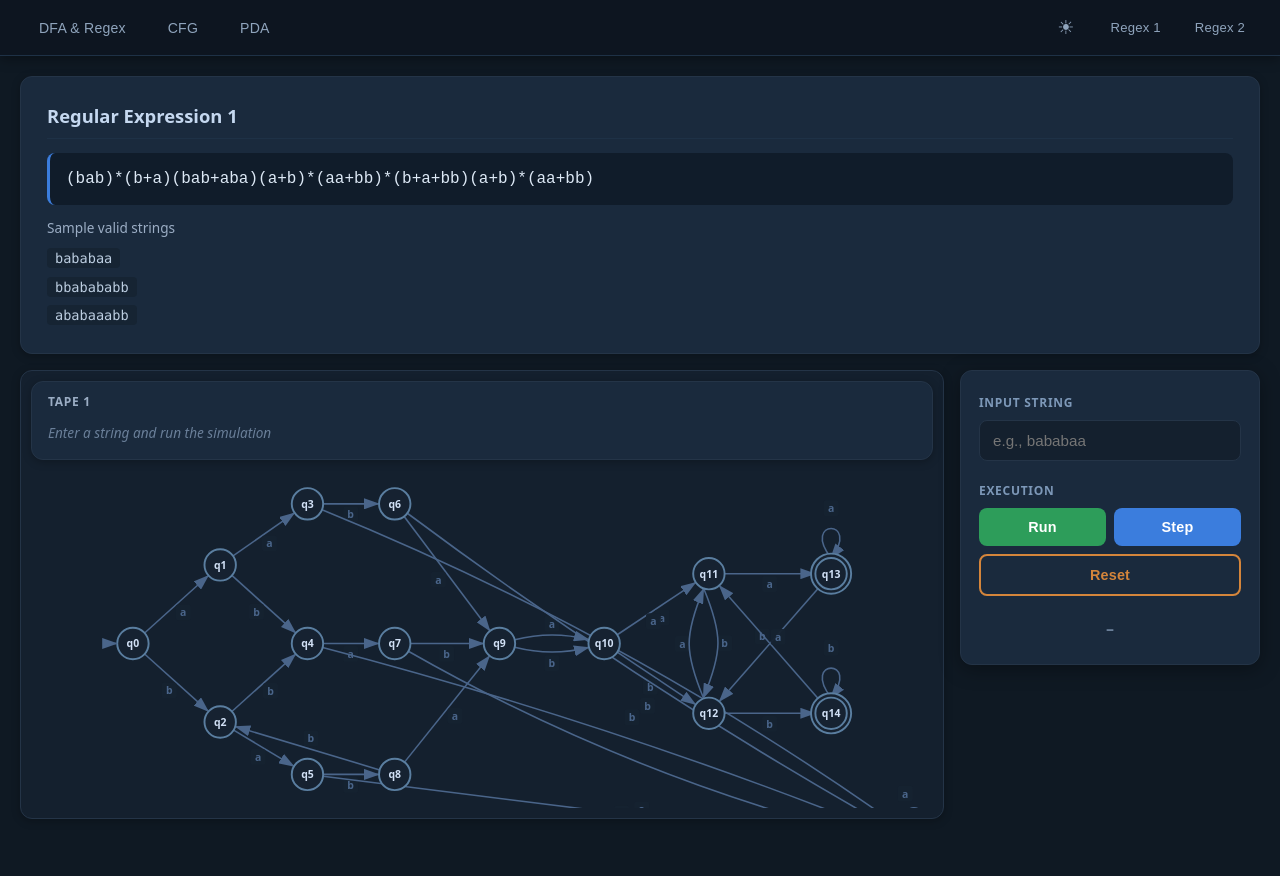
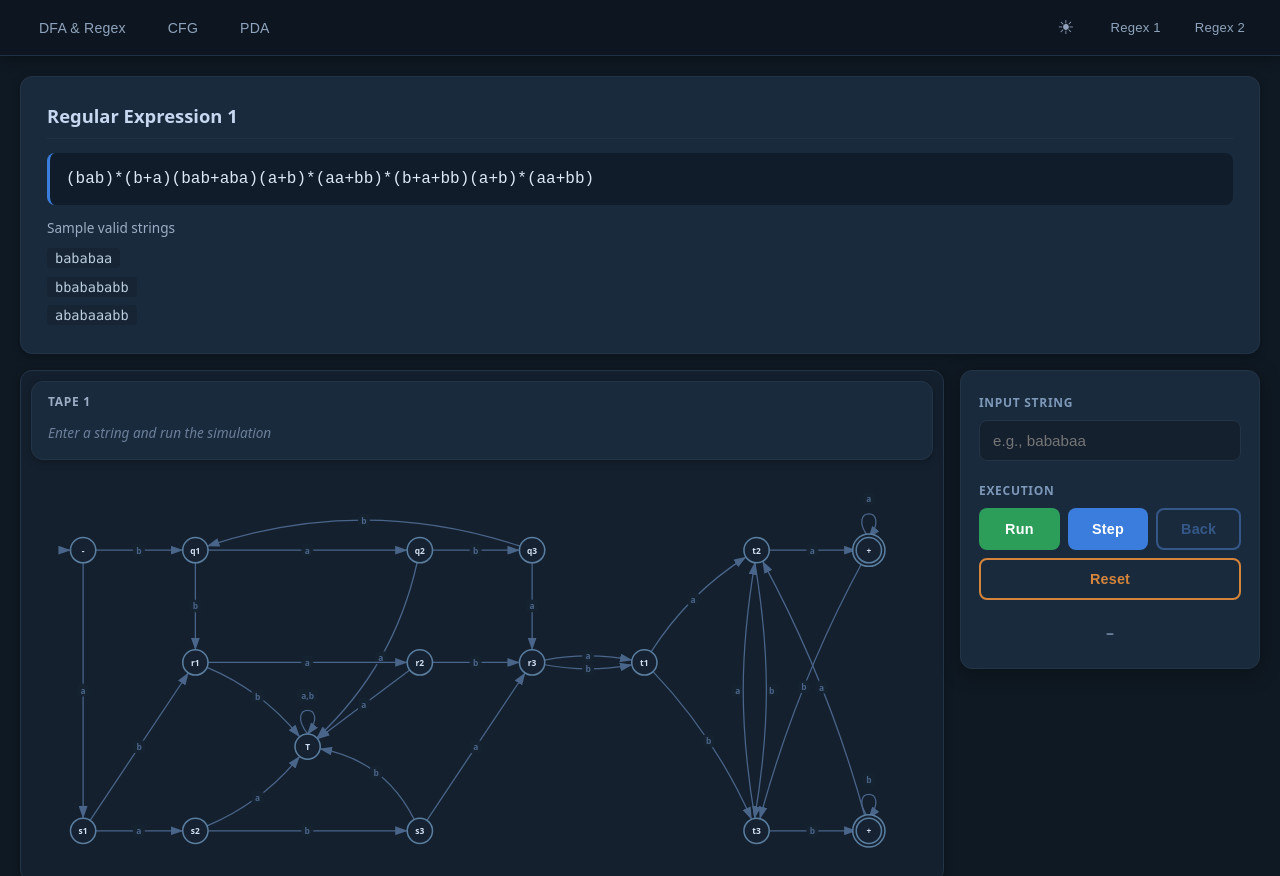
Before and after one commit to RKM0930/StateFlow, a plain HTML site: page index.html in a window 1280 px wide. Shown: the top 876 px of the page. Drawn offline with Linux system fonts and the light colour scheme.

Commit message:
CHANGES 1. Fixed the layout of DFA 1 2. Changed  labels of the DFA to be more readable by changing their position 3. Made the input labels of the transition lines to be in the middle 4. Added a back button for navigation

```diff
--- a/index.html
+++ b/index.html
@@ -74,7 +74,7 @@
                         </div>
                     </div>
                     <div class="svg-container">
-                        <svg id="dfa1-svg" viewBox="0 0 1600 600"></svg>
+                        <svg id="dfa1-svg" viewBox="0 0 1800 800"></svg>
                     </div>
                 </div>
                 <div class="control-panel">
@@ -87,6 +87,7 @@
                         <div class="ctrl-btn-group">
                             <button class="btn btn-run" id="run1-btn" onclick="startValidation(1)">Run</button>
                             <button class="btn btn-step" id="step1-btn" onclick="manualStep(1)">Step</button>
+                            <button class="btn btn-back" id="back1-btn" onclick="stepBack(1)" disabled>Back</button>
                         </div>
                         <button class="btn btn-reset full-width" id="reset1-btn" onclick="resetSimulation(1)">Reset</button>
                     </div>
@@ -118,7 +119,8 @@
                         <h3>Execution</h3>
                         <div class="ctrl-btn-group">
                             <button class="btn btn-run" id="run2-btn" onclick="startValidation(2)">Run</button>
-                            <button class="btn btn-step" id="step2-btn" onclick="manualStep(2)">Step</button>
+                            <button class="btn btn-step" id="step2-btn" onclick=
+                            <button class="btn btn-back" id="back2-btn" onclick="stepBack(2)" disabled>Back</button>
                         </div>
                         <button class="btn btn-reset full-width" id="reset2-btn" onclick="resetSimulation(2)">Reset</button>
                     </div>
--- a/script.js
+++ b/script.js
@@ -2,48 +2,78 @@
 // CORRECT DFA DATA (exactly as required)
 // =======================================================
 var dfa1 = {
-    states: [0,1,2,3,4,5,6,7,8,9,10,11,12,13,14,15],   // trap state 15 added
+    states: [0,1,2,3,4,5,6,7,8,9,10,11,12,13,14,15],
     alphabet: ['a', 'b'],
     start: 0,
-    accept: [13,14],                                    // 15 is NOT accepting
+    accept: [11, 15],  // x1+ = 11, x2+ = 15
     transitions: [
-        // existing transitions (preserved)
+        // - (0): a→s1(1), b→q1(2)
         [0,"a",1], [0,"b",2],
-        [1,"a",3], [1,"b",4],
-        [2,"a",5], [2,"b",4],
-        [3,"b",6],
-        [4,"a",7],
-        [5,"b",8],
-        [6,"a",9],
-        [7,"b",9],
-        [8,"a",9], [8,"b",2],
-        [9,"a",10], [9,"b",10],
-        [10,"a",11], [10,"b",12],
-        [11,"a",13], [11,"b",12],
-        [12,"a",11], [12,"b",14],
-        [13,"a",13], [13,"b",12],
-        [14,"a",11], [14,"b",14],
 
-        // ---- added missing transitions (trap state 15) ----
-        [3,"a",15],
-        [4,"b",15],
-        [5,"a",15],
-        [6,"b",15],
-        [7,"a",15],
+        // s1 (1): a→s2(12), b→r1(5)
+        [1,"a",12], [1,"b",5],
 
-        // trap state self‑loops
-        [15,"a",15],
-        [15,"b",15]
+        // q1 (2): a→q2(3), b→r1(5)
+        [2,"a",3], [2,"b",5],
+
+        // q2 (3): b→q3(4), a→T(14)
+        [3,"b",4], [3,"a",14],
+
+        // q3 (4): b→q1(2), a→r3(7)
+        [4,"b",2], [4,"a",7],
+
+        // r1 (5): a→r2(6), b→T(14)
+        [5,"a",6], [5,"b",14],
+
+        // r2 (6): b→r3(7), a→T(14)
+        [6,"b",7], [6,"a",14],
+
+        // r3 (7): a→t1(8), b→t1(8)
+        [7,"a",8], [7,"b",8],
+
+        // t1 (8): a→t2(9), b→t3(10)
+        [8,"a",9], [8,"b",10],
+
+        // t2 (9): a→x1+(11), b→t3(10)
+        [9,"a",11], [9,"b",10],
+
+        // t3 (10): a→t2(9), b→x2+(15)
+        [10,"a",9], [10,"b",15],
+
+        // x1+ (11): a→x1+(11), b→t3(10)
+        [11,"a",11], [11,"b",10],
+
+        // s2 (12): a→T(14), b→s3(13)
+        [12,"a",14], [12,"b",13],
+
+        // s3 (13): a→r3(7), b→T(14)
+        [13,"a",7], [13,"b",14],
+
+        // T (14): a→T(14), b→T(14)
+        [14,"a",14], [14,"b",14],
+
+        // x2+ (15): a→t2(9), b→x2+(15)
+        [15,"a",9], [15,"b",15],
     ],
     positions: {
-        0:{x:40,y:240},   1:{x:140,y:150},  2:{x:140,y:330},
-        3:{x:240,y:80},   4:{x:240,y:240},  5:{x:240,y:390},
-        6:{x:340,y:80},   7:{x:340,y:240},  8:{x:340,y:390},
-        9:{x:460,y:240},  10:{x:580,y:240}, 11:{x:700,y:160},
-        12:{x:700,y:320}, 13:{x:840,y:160}, 14:{x:840,y:320},
-        15:{x:960,y:480}                           // far bottom‑right (trap)
+        0: {x:60,   y:100},   // - (start)  Row1 Col1
+        1: {x:60,   y:500},   // s1         Row4 Col1
+        2: {x:220,  y:100},   // q1         Row1 Col2
+        3: {x:540,  y:100},   // q2         Row1 Col4
+        4: {x:700,  y:100},   // q3         Row1 Col5
+        5: {x:220,  y:260},   // r1         Row2 Col2
+        6: {x:540,  y:260},   // r2         Row2 Col4
+        7: {x:700,  y:260},   // r3         Row2 Col5
+        8: {x:860,  y:260},   // t1         Row2 Col6
+        9: {x:1020, y:100},   // t2         Row1 Col7
+        10:{x:1020, y:500},    // t3         Row4 Col7
+        11:{x:1180, y:100},   // x1+        Row1 Col8
+        12:{x:220,  y:500},   // s2         Row4 Col2
+        13:{x:540,  y:500},      // s3         Row4 Col4
+        14:{x:380,  y:380},   // T (trap)   Row3 Col3
+        15:{x:1180, y:500},   // x2+        Row4 Col8
     },
-    transform: { dx: 118.88, dy: -63.78, scale: 1.548 }
+    transform: { dx: 20, dy: 20, scale: 1.4 }
 };
 
 var dfa2 = {
@@ -368,32 +398,34 @@ function drawDFA(dfa, svgId, path, stepIndex, finalResult) {
         var width = isActive ? '3' : '1.8';
         var markerId = isActive ? mActive : mNorm;
 
-        // ---------- SELF-LOOPS (unchanged) ----------
+        // ---------- SELF-LOOPS ----------
         if (from === to) {
+            // Check if this self-loop has already been drawn (for combined a,b label)
+            var alreadyDrawn = false;
+            for (var k = 0; k < i; k++) {
+                if (dfa.transitions[k][0] === from && dfa.transitions[k][2] === from) {
+                    alreadyDrawn = true; break;
+                }
+            }
+            if (alreadyDrawn) continue; // skip second self-loop, already drawn combined
+
+            // Collect all self-loop symbols for this state
+            var selfSymbols = [];
+            for (var j = 0; j < dfa.transitions.length; j++) {
+                if (dfa.transitions[j][0] === from && dfa.transitions[j][2] === from) {
+                    selfSymbols.push(dfa.transitions[j][1]);
+                }
+            }
+            var selfLabel = selfSymbols.join(',');
             var p = pos[from];
-            var selfCount = 0;
-            for (var j = 0; j < dfa.transitions.length; j++) {
-                if (dfa.transitions[j][0] === from && dfa.transitions[j][2] === from) selfCount++;
-            }
-            var idx = 0;
-            for (var k = 0; k < i; k++) {
-                if (dfa.transitions[k][0] === from && dfa.transitions[k][2] === from) idx++;
-            }
             var baseX = p.x, baseY = p.y - R;
-            var offX = 0, labelX = baseX, labelY = baseY - 50;
-            if (selfCount === 2) {
-                if (idx === 0) { offX = -25; labelX = p.x - 35; }
-                else           { offX = 25;  labelX = p.x + 35; }
-            } else {
-                labelX = p.x; labelY = p.y - 75;
-            }
-            var x1 = baseX + offX;
+            var x1 = baseX;
             var d = 'M ' + x1 + ' ' + baseY +
                     ' C ' + (x1 - 35) + ' ' + (baseY - 45) + ',' +
                     (x1 + 35) + ' ' + (baseY - 45) + ',' +
                     x1 + ' ' + baseY;
             addPath(d, color, width, markerId);
-            addLabel(labelX, labelY, symbol, color);
+            addLabel(baseX, baseY - 55, selfLabel, color);
             continue;
         }
 
@@ -422,8 +454,8 @@ function drawDFA(dfa, svgId, path, stepIndex, finalResult) {
             var ey = y2 - (edy / elen) * (R + 1);
             var pathD = 'M ' + sx + ' ' + sy + ' Q ' + cpx + ' ' + cpy + ' ' + ex + ' ' + ey;
             addPath(pathD, color, width, markerId);
-            var labelX = cpx + px * (offset * 0.5);
-            var labelY = cpy + py * (offset * 0.5);
+            var labelX = 0.25*sx + 0.5*cpx + 0.25*ex;
+            var labelY = 0.25*sy + 0.5*cpy + 0.25*ey;
             addLabel(labelX, labelY, symbol, color);
             continue;
         }
@@ -493,11 +525,7 @@ function drawDFA(dfa, svgId, path, stepIndex, finalResult) {
                 // Label along quadratic curve, offset toward the bulge
                 var bx = 0.25 * sx + 0.5 * cpx + 0.25 * ex;
                 var by = 0.25 * sy + 0.5 * cpy + 0.25 * ey;
-                addLabel(
-                    bx + px * (curveOffset * 0.35),
-                    by + py * (curveOffset * 0.35),
-                    symbol, color
-                );
+                addLabel(bx, by, symbol, color);
             }
             addPath(pathD, color, width, markerId);
             continue;
@@ -553,9 +581,32 @@ function drawDFA(dfa, svgId, path, stepIndex, finalResult) {
                 var ey = y2 - (edy / elen) * (R + 1);
                 var pathD = 'M ' + sx + ' ' + sy + ' Q ' + cpx + ' ' + cpy + ' ' + ex + ' ' + ey;
                 addPath(pathD, color, width, markerId);
-                addLabel(cpx + px * (offset * 0.5), cpy + py * (offset * 0.5), symbol, color);
+                var labelX = 0.25*sx + 0.5*cpx + 0.25*ex;
+                var labelY = 0.25*sy + 0.5*cpy + 0.25*ey;
+                addLabel(labelX, labelY, symbol, color);
                 continue;
             }
+        }
+
+        // ---------- MANUAL CURVE OVERRIDES ----------
+        var manualCurves = {
+            '4-2': -80   // q3→q1 on b: curve 80px above Row1
+        };
+        var mcKey = from + '-' + to;
+        if (manualCurves[mcKey] !== undefined) {
+            var x1 = pos[from].x, y1 = pos[from].y;
+            var x2 = pos[to].x,   y2 = pos[to].y;
+            var cpx = (x1 + x2) / 2;
+            var cpy = Math.min(y1, y2) + manualCurves[mcKey];
+            var sdx = cpx-x1, sdy = cpy-y1, slen = Math.sqrt(sdx*sdx+sdy*sdy)||1;
+            var sx = x1+(sdx/slen)*R, sy = y1+(sdy/slen)*R;
+            var edx = x2-cpx, edy = y2-cpy, elen = Math.sqrt(edx*edx+edy*edy)||1;
+            var ex = x2-(edx/elen)*(R+1), ey = y2-(edy/elen)*(R+1);
+            addPath('M '+sx+' '+sy+' Q '+cpx+' '+cpy+' '+ex+' '+ey, color, width, markerId);
+            var mlx = 0.25*sx + 0.5*cpx + 0.25*ex;
+            var mly = 0.25*sy + 0.5*cpy + 0.25*ey;
+            addLabel(mlx, mly, symbol, color);
+            continue;
         }
 
         // ---------- SIMPLE SINGLE EDGE (straight line) ----------
@@ -569,10 +620,12 @@ function drawDFA(dfa, svgId, path, stepIndex, finalResult) {
         var ex = x2 - nx * (R + 1), ey = y2 - ny * (R + 1);
         var pathD = 'M ' + sx + ' ' + sy + ' L ' + ex + ' ' + ey;
         addPath(pathD, color, width, markerId);
-        var labelX = (sx + ex) / 2 + px * 12;
-        var labelY = (sy + ey) / 2 + py * 12;
+        var labelX = (sx + ex) / 2;
+        var labelY = (sy + ey) / 2;
         addLabel(labelX, labelY, symbol, color);
     }
+
+
 
     // --- DRAW STATE CIRCLES (unchanged) ---
     for (var j = 0; j < dfa.states.length; j++) {
@@ -609,7 +662,27 @@ function drawDFA(dfa, svgId, path, stepIndex, finalResult) {
         lbl.setAttribute("text-anchor", "middle"); lbl.setAttribute("dominant-baseline", "central");
         lbl.setAttribute("font-size", "12"); lbl.setAttribute("font-weight", "700");
         lbl.setAttribute("fill", (fill === glowGreen || fill === glowRed) ? '#ffffff' : labelFill);
-        lbl.textContent = "q" + state; g.appendChild(lbl);
+        // Custom state labels
+        var stateLabels = {
+            0: '-',
+            1: 's1',
+            2: 'q1',
+            3: 'q2',
+            4: 'q3',
+            5: 'r1',
+            6: 'r2',
+            7: 'r3',
+            8: 't1',
+            9: 't2',
+            10: 't3',
+            11: '+',
+            12: 's2',
+            13: 's3',
+            14: 'T',
+            15: '+'
+        };
+        lbl.textContent = stateLabels[state] !== undefined ? stateLabels[state] : 'q' + state;
+        g.appendChild(lbl);
         graphGroup.appendChild(g);
     }
 
@@ -733,7 +806,34 @@ function manualStep(dfaNum) {
     } else {
         document.getElementById('status' + dfaNum).textContent = 'Step ' + simulation.stepIndex;
         document.getElementById('status' + dfaNum).style.color = '#5b9cf5';
+        document.getElementById('back' + dfaNum + '-btn').disabled = false;
     }
+}
+
+function stepBack(dfaNum) {
+    if (simulation.dfaNum !== dfaNum) return;
+    if (simulation.autoTimer) return;
+    if (simulation.stepIndex <= 0) return;
+
+    simulation.finished = false;
+    simulation.stepIndex--;
+    var dfa = dfaNum === 1 ? dfa1 : dfa2;
+
+    drawDFA(dfa, 'dfa' + dfaNum + '-svg', simulation.path, simulation.stepIndex, null);
+    updateTape(dfaNum, simulation.input, simulation.stepIndex, null);
+
+    // Update status
+    var statusBadge = document.getElementById('status' + dfaNum);
+    if (simulation.stepIndex === 0) {
+        statusBadge.textContent = 'Tracing...';
+    } else {
+        statusBadge.textContent = 'Step ' + simulation.stepIndex;
+    }
+    statusBadge.style.color = '#5b9cf5';
+
+    // Re-enable Step, disable Back at start
+    document.getElementById('step' + dfaNum + '-btn').disabled = false;
+    document.getElementById('back' + dfaNum + '-btn').disabled = simulation.stepIndex <= 0;
 }
 
 function finishSimulation(dfaNum, dfa) {
@@ -770,6 +870,7 @@ function resetSimulation(dfaNum) {
     document.getElementById('input' + dfaNum).value = '';
     document.getElementById('run' + dfaNum + '-btn').disabled = false;
     document.getElementById('step' + dfaNum + '-btn').disabled = false;
+    document.getElementById('back' + dfaNum + '-btn').disabled = true;
     document.getElementById('status' + dfaNum).textContent = '\u2013';
     document.getElementById('status' + dfaNum).style.color = '#6a7f99';
 
@@ -792,6 +893,8 @@ function resetSimulationSilent(dfaNum) {
     if (elRun) elRun.disabled = false;
     var elStep = document.getElementById('step' + dfaNum + '-btn');
     if (elStep) elStep.disabled = false;
+    var elBack = document.getElementById('back' + dfaNum + '-btn');
+    if (elBack) elBack.disabled = true;
     var elStatus = document.getElementById('status' + dfaNum);
     if (elStatus) { elStatus.textContent = '\u2013'; elStatus.style.color = '#6a7f99'; }
 
--- a/style.css
+++ b/style.css
@@ -419,6 +419,16 @@ body.light-theme .panel-section h3 {
     box-shadow: 0 2px 12px rgba(59,125,221,0.3);
 }
 
+.btn-back {
+    background: transparent;
+    color: var(--accent-blue-lit);
+    border: 2px solid var(--accent-blue-lit);
+}
+
+.btn-back:hover:not(:disabled) {
+    background: rgba(91,156,245,0.12);
+}
+
 .btn-reset {
     background: transparent;
     color: var(--orange-reset);
```
